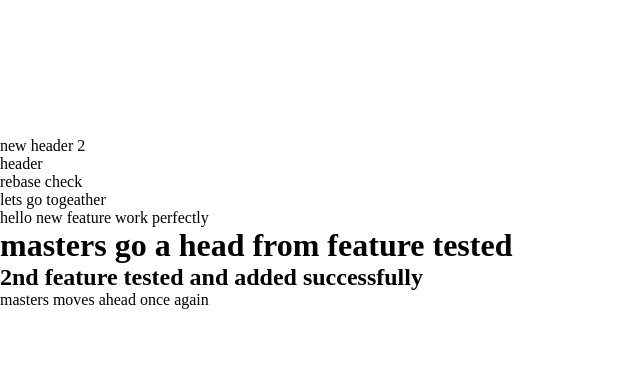
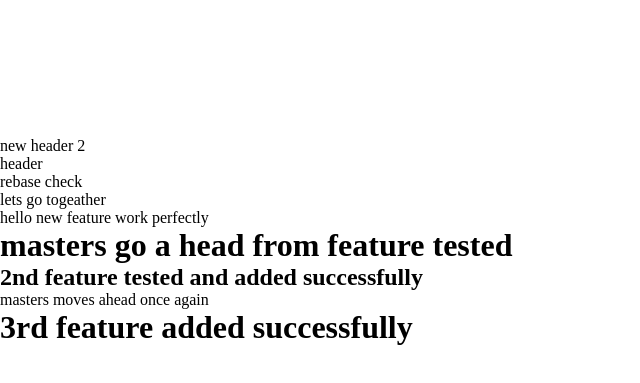
Before and after one commit to farhan523/Html-Free, a plain HTML site: page index.html in a window 1280 px wide. Shown: the part 543-926 px from the top of the page, without its empty margins (0-640 px from the left). Drawn offline with Linux system fonts and the light colour scheme.

Commit message:
3rd feature added successfully

```diff
--- a/index.html
+++ b/index.html
@@ -27,5 +27,6 @@
     <h1>masters go a head from feature tested</h1>
     <h2>2nd feature tested and added successfully</h2>
     <p>masters moves ahead once again</p>
+    <h1>3rd feature added successfully</h1>
 </body>
 </html>
```
